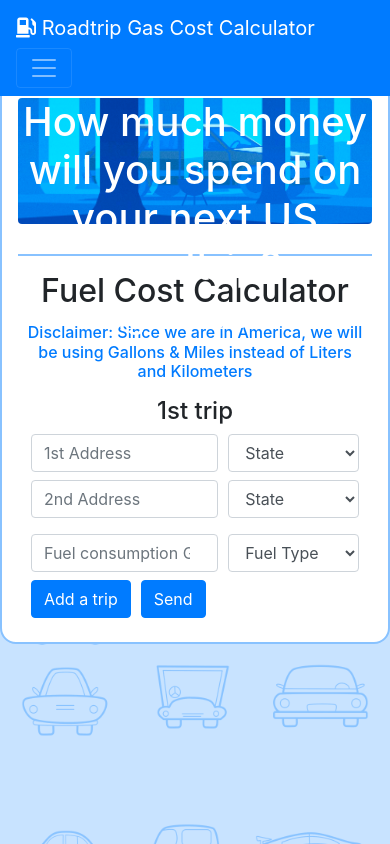
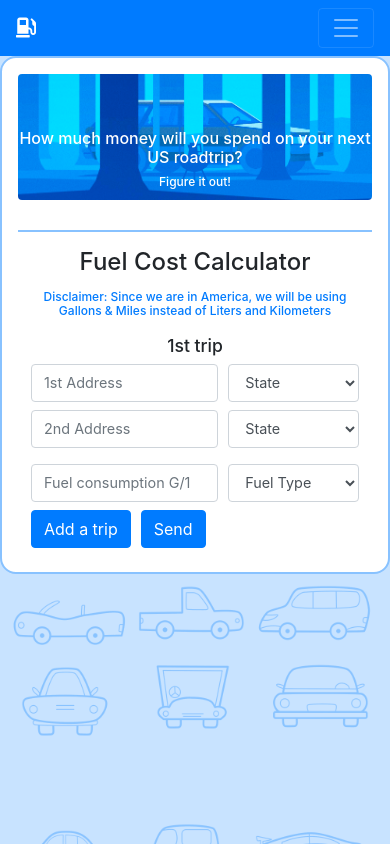
Before and after one commit to martmallol/roadtrip-gas-cost, a React (Create React App) app in the folder roadtrip-gas-cost/: page / in a window 390 px wide. Built offline with nearby package versions, Linux system fonts and the light colour scheme.

Commit message:
Mobile specs

```diff
--- a/roadtrip-gas-cost/src/components/Navbar/Navbar.js
+++ b/roadtrip-gas-cost/src/components/Navbar/Navbar.js
@@ -5,7 +5,7 @@ import React from 'react';
 function Navbar() {
   return (
     <nav className="navbar navbar-expand-lg navbar-dark bg-primary fixed-top">
-    <Link className="navbar-brand" to="/"><a><i class="fa fa-solid fa-gas-pump"></i> Roadtrip Gas Cost Calculator</a></Link>
+    <Link className="navbar-brand" to="/"><a><i class="fa fa-solid fa-gas-pump"></i> <span>Roadtrip Gas Cost Calculator</span></a></Link>
     <button className="navbar-toggler" type="button" data-toggle="collapse" data-target="#navbarNav" aria-controls="navbarNav" aria-expanded="false" aria-label="Toggle navigation">
         <span className="navbar-toggler-icon"></span>
     </button>
--- a/roadtrip-gas-cost/src/pages/Home/Home.css
+++ b/roadtrip-gas-cost/src/pages/Home/Home.css
@@ -56,3 +56,125 @@ img {
 .banner h2 {
     overflow: hidden;
 }
+
+@media screen and (max-width: 770px) {
+    .text-box h1 {
+        font-size: 1.5rem;
+    }
+
+    .text-box h2 {
+        font-size: 1rem;
+    }
+}
+
+@media screen and (max-width: 500px) {
+    .text-box h1 {
+        font-size: 1rem;
+    }
+
+    .text-box h2 {
+        font-size: 0.75rem;
+    }
+
+    .myForm h2 {
+        font-size: 1.75rem;
+    }
+
+    h4 {
+        font-size: 1.25rem;
+    }
+}
+
+@media screen and (max-width: 400px) {
+    .disclaimer {
+        font-size: 0.75rem;
+    }
+    .navbar-brand span {
+        display: none;
+    }
+    .App {
+        margin-top: 3.5rem;
+    }
+    .myForm input, .myForm select, p {
+        font-size: 0.9rem;
+    }
+    p {
+        margin-bottom: 0rem;
+    }
+    .myForm h2 {
+        font-size: 1.5rem;
+    }
+
+    h4 {
+        font-size: 1.1rem;
+    }
+}
+
+@media screen and (max-width: 350px) {
+    .mt-4 {
+        margin-top: 0.5rem !important;
+    }
+
+    .container {
+        padding: 0.7rem;
+    }
+
+    .container.mt-4 {
+        margin-top: 0rem !important;
+    }
+
+    .myForm {
+        padding-top: 0.5rem;
+    }
+    .text-box h1 {
+        font-size: 0.75rem;
+    }
+
+    .text-box h2 {
+        font-size: 0.5rem;
+    }
+
+    .myForm h2 {
+        font-size: 1.25rem;
+    }
+
+    h4 {
+        font-size: 1rem;
+    }
+    .navbar-brand span {
+        display: none;
+    }
+}
+
+@media screen and (max-width: 320px) and (max-height: 480px) {
+    .myForm input, .myForm select {
+        height: 1.75rem;
+        font-size: 0.7rem;
+    }
+    .disclaimer {
+        font-size: 0.65rem;
+        margin-bottom: 0rem;
+    }
+
+    h6, .myForm h2 {
+        margin-bottom: 0rem;
+    }
+
+    .myForm h2 {
+        font-size: 1rem;
+    }
+
+    h4 {
+        font-size: 0.75rem;
+        margin-bottom: 0.1rem;
+    }
+
+    button {
+        height: 1.75rem;
+        font-size: 0.8rem !important;
+        padding-top: 0.1rem !important;
+    }
+    p {
+        font-size: 0.7rem !important;
+    }
+}
--- a/roadtrip-gas-cost/src/pages/StatePrices/StatePrices.js
+++ b/roadtrip-gas-cost/src/pages/StatePrices/StatePrices.js
@@ -3,7 +3,7 @@ import './StatePrices.css'
 
 function StatePrices() {
   return (
-    <h1>I'm state prices</h1>
+    <h1>State prices to be implemented...</h1>
   )
 }
 
```
